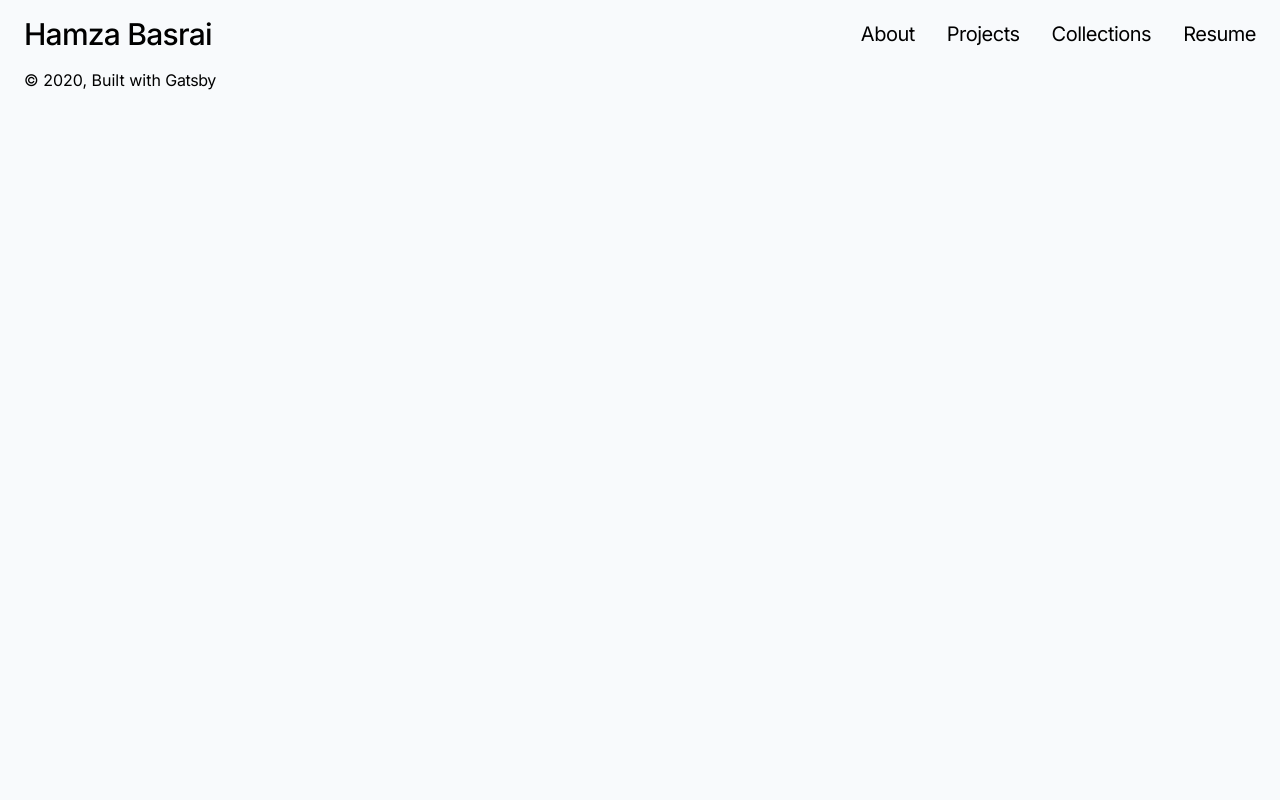
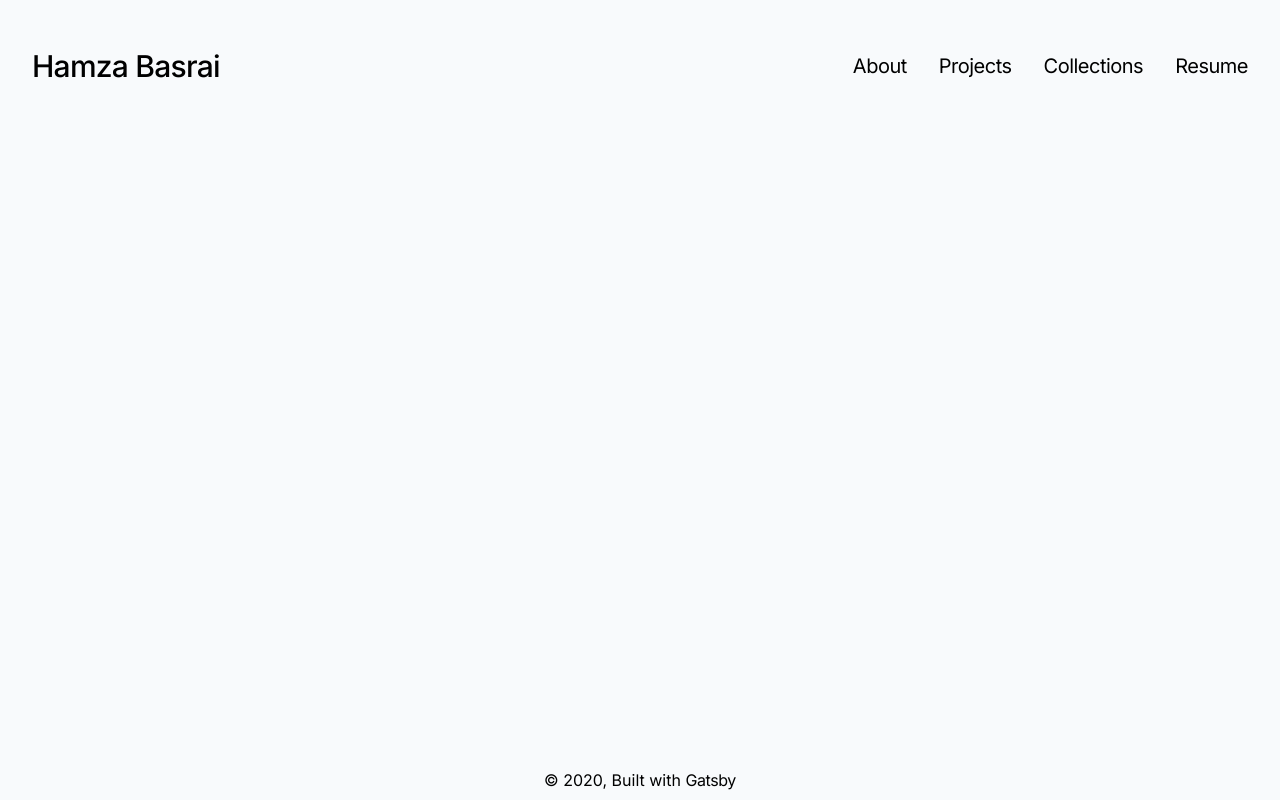
Before and after one commit to hamzabasrai/hamzabasrai.com_v2, a Gatsby site: page / in a window 1280 px wide. Built offline with nearby package versions, Linux system fonts and the light colour scheme; Gatsby itself is replaced by a stand-in of ours.

Commit message:
Update Layout styles

```diff
--- a/src/components/layout.js
+++ b/src/components/layout.js
@@ -6,12 +6,12 @@ import Navbar from './navbar';
 const Layout = ({ children }) => {
   return (
     <>
-      <div className="container mx-auto px-4 md:px-6">
-        <header className="py-4 sticky top-0 z-10">
+      <div className="h-screen flex flex-col container mx-auto px-4 md:px-8">
+        <header className="mt-4 md:mt-8 py-4 sticky top-0 z-10 bg-blueGray-50">
           <Navbar />
         </header>
-        <main>{children}</main>
-        <footer>
+        <main className="flex-grow">{children}</main>
+        <footer className="self-center py-2">
           © {new Date().getFullYear()}, Built with
           {` `}
           <a href="https://www.gatsbyjs.com">Gatsby</a>
```
